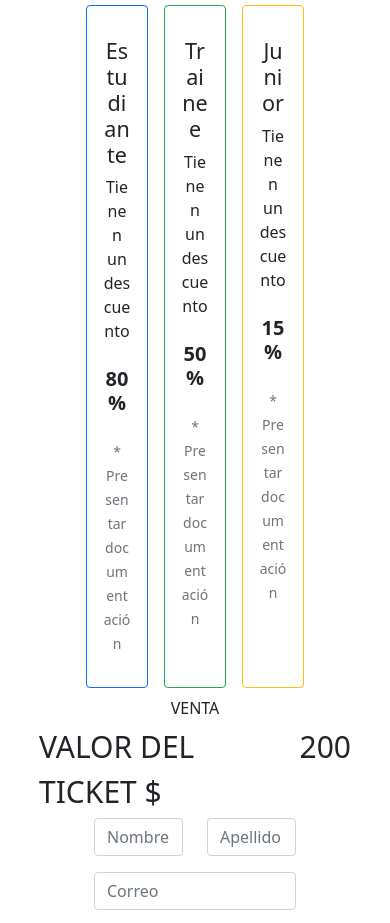
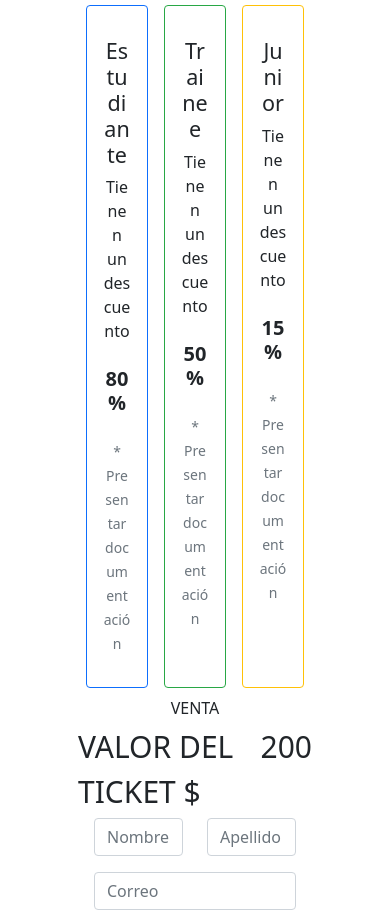
Before and after one commit to walterguillemarin/Integrador, a plain HTML site: page comprarTickets.html in a window 390 px wide. Shown: the part 123-1046 px from the top of the page. Drawn offline with nearby package versions, Linux system fonts and the light colour scheme.

Commit message:
correcc.centrado valor ticket

```diff
--- a/comprarTickets.html
+++ b/comprarTickets.html
@@ -33,7 +33,7 @@
     </div>
   </nav>
 
-  <div class="d-flex justify-content-sm-center mx-auto my-2" style="width: 75%">
+  <div class="d-flex justify-content-md-center mx-auto my-2" style="width: 75%">
     <div class="card text-center border-primary mx-2 py-3" style="width: 33%">
       <div class="card-body">
         <h4 class="card-title">Estudiante</h4>
@@ -63,9 +63,9 @@
 
   <p class="fs-1 my-0 text-center">VENTA</p>
 
-  <div class="d-flex justify-content-sm-center my-1 mx-auto">
-    <div style="font-size:30px; font-weight: 500px;" >VALOR DEL TICKET $</div>
-    <div style="font-size:30px; font-weight: 500;" id="valorTicket"> 200</div>
+  <div class="d-flex justify-content-sm-center my-1 mx-auto" style="width:75%;">
+    <div class="d-md-inline-flex" style="font-size:30px; font-weight: 500px;" >VALOR DEL TICKET $</div>
+    <div class="d-md-inline-flex" style="font-size:30px; font-weight: 500; " id="valorTicket"> 200</div>
   </div>
 
   <div class="container-sm" style="width: 75%;">
```
